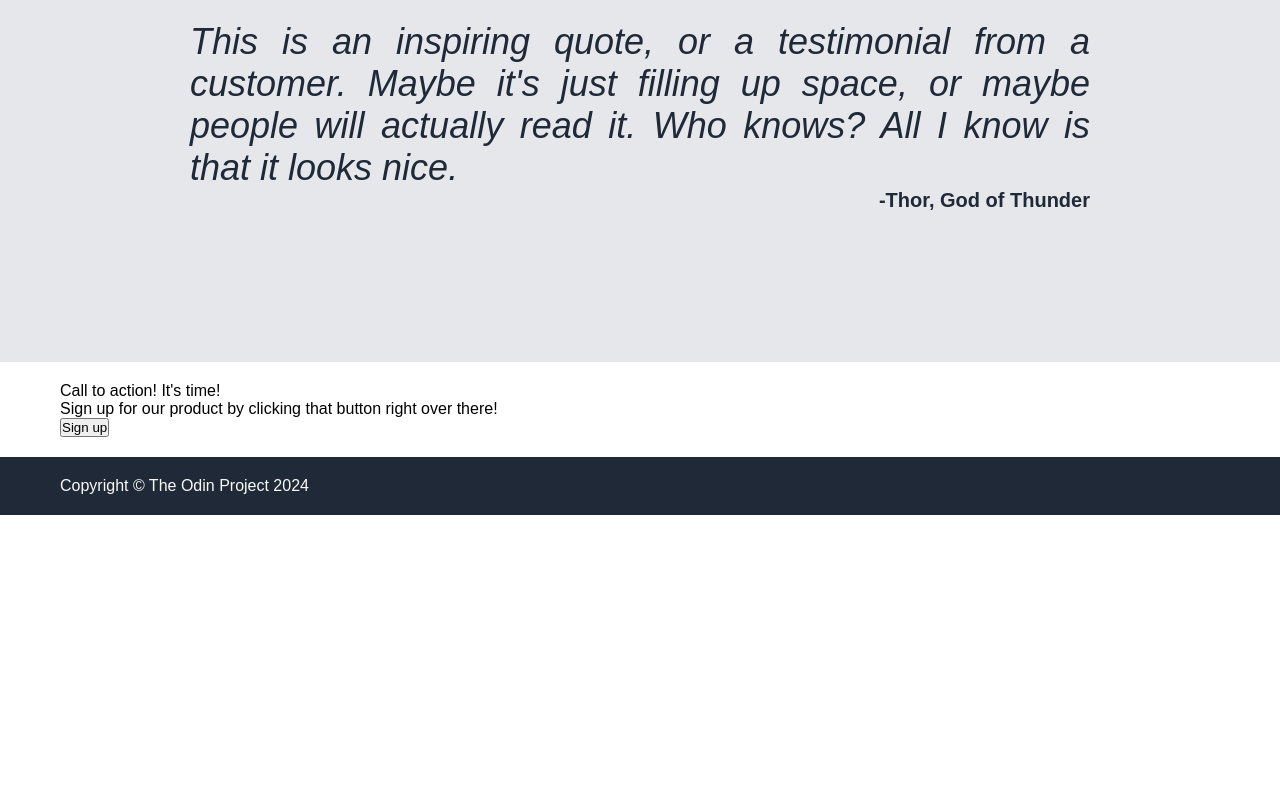
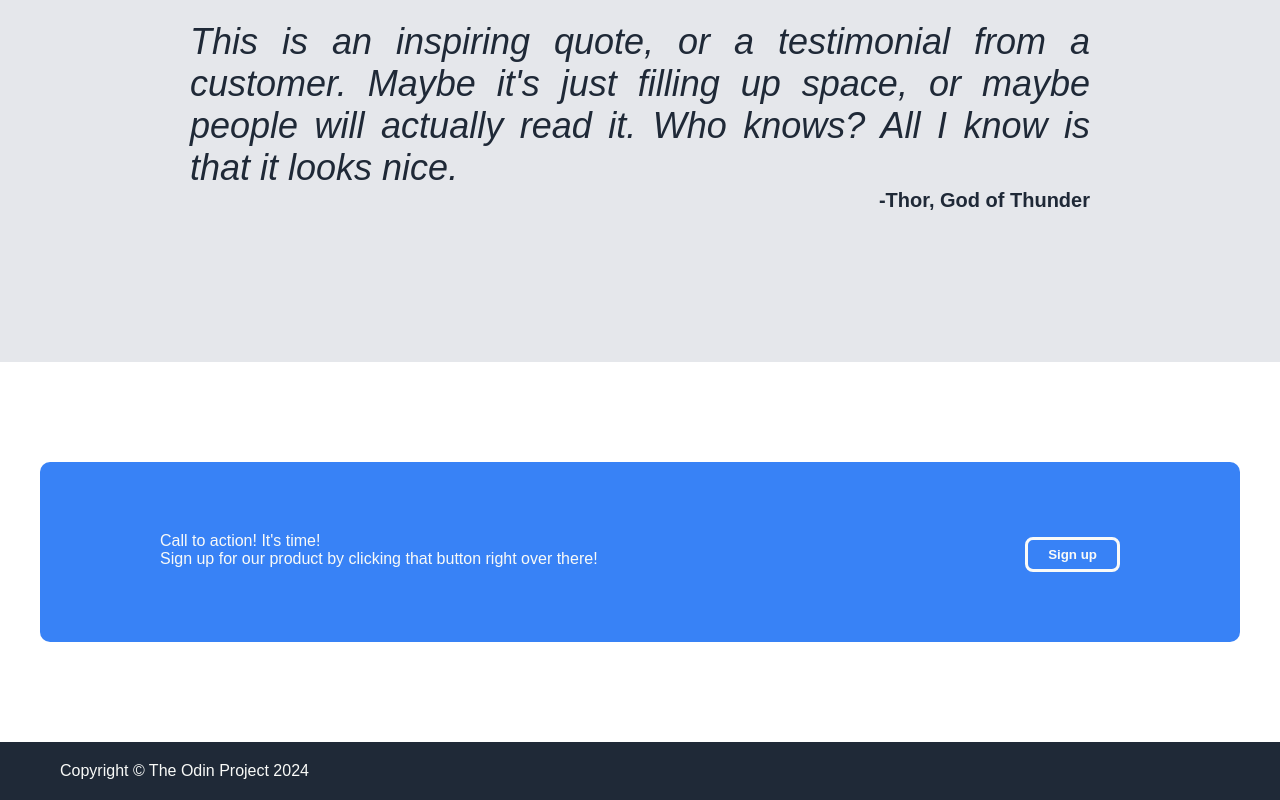
Before and after one commit to macyapp/odin-landing-page, a plain HTML site: page index.html in a window 1280 px wide. Shown: the part 1209-2009 px from the top of the page. Before the commit the page ends 1724 px from the top, so only its background shows below. Drawn offline with Linux system fonts and the light colour scheme.

Commit message:
Sign up Section done

```diff
--- a/index.html
+++ b/index.html
@@ -66,7 +66,7 @@
             </div>
         </div>
 
-        <div class="signup some-width">
+        <div class="signup some-width white-text">
             <div class="banner">
                 <div>
                     <p>Call to action! It's time!</p>
--- a/style.css
+++ b/style.css
@@ -152,3 +152,30 @@ body {
     text-align: end;
     color: #1f2937;
 }
+
+/* Banner Section */
+.signup {
+    background-color: #3882f6;
+    margin-top: 100px;
+    margin-bottom: 100px;
+    border-radius: 10px;
+}
+
+.banner {
+    display: flex;
+    justify-content: space-between;
+    padding-top: 50px;
+    padding-bottom: 50px;
+    padding-left: 100px;
+    padding-right: 100px;
+}
+
+.banner button {
+    background-color: #3882f6;
+    border: #f9faf8 solid 3px;
+    padding: 0.5em 1.5em 0.5em 1.5em;
+    border-radius: 8px;
+    color: #f9faf8;
+    font-weight: bold;
+    margin-top: 5px;
+  }
```
